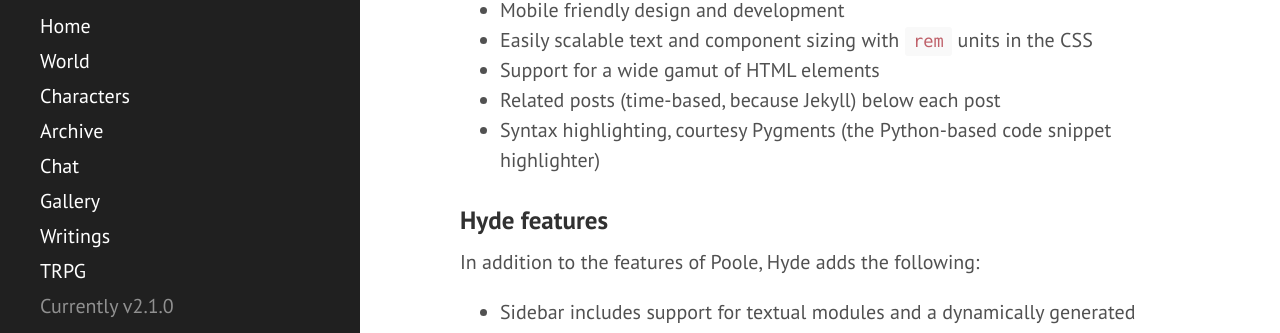
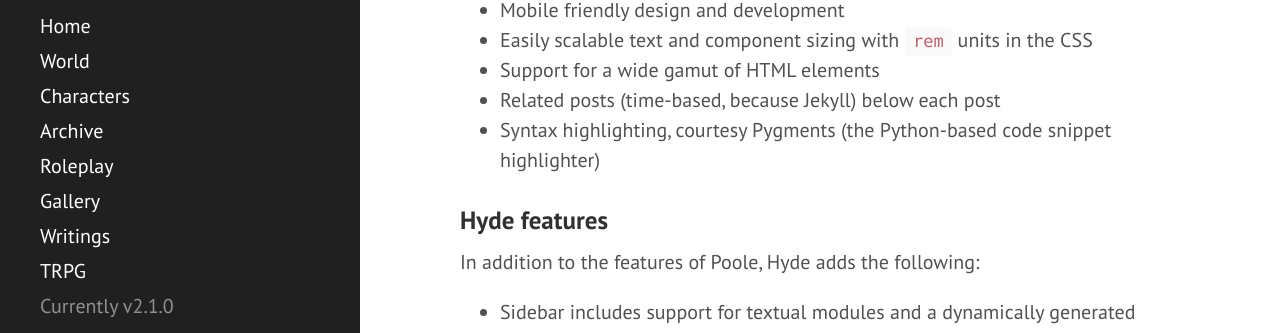
Before and after one commit to mistynocturn-design/dekade-archive, a Jekyll site: the page built from index.html, in a window 1280 px wide. Shown: the part 486-819 px from the top of the page. Built offline with Jekyll 4.4.1, drawn with Linux system fonts in a browser that asks for light colours; the list of posts is cut into pages by our own code.

Commit message:
Update Roleplay nav link

```diff
--- a/_includes/sidebar.html
+++ b/_includes/sidebar.html
@@ -14,7 +14,7 @@
       <a class="sidebar-nav-item" href="{{ site.baseurl }}/world/">World</a>
       <a class="sidebar-nav-item" href="{{ site.baseurl }}/characters/">Characters</a>
       <a class="sidebar-nav-item" href="{{ site.baseurl }}/archive/">Archive</a>
-      <a class="sidebar-nav-item" href="{{ site.baseurl }}/chat/">Chat</a>
+      <a class="sidebar-nav-item" href="{{ site.baseurl }}/roleplay/">Roleplay</a>
       <a class="sidebar-nav-item" href="{{ site.baseurl }}/gallery/">Gallery</a>
       <a class="sidebar-nav-item" href="{{ site.baseurl }}/writings/">Writings</a>
       <a class="sidebar-nav-item" href="{{ site.baseurl }}/trpg/">TRPG</a>
```
